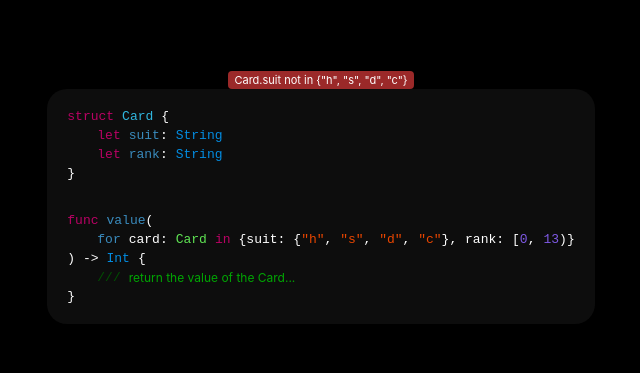
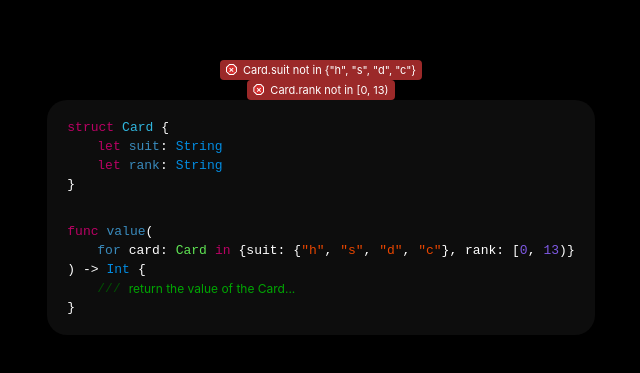
Before and after one commit to bmeikle56/premium-swift, a React (Create React App) app: page / in a window 1280 px wide. Shown: the part 203-576 px from the top of the page, without its empty margins (319-959 px from the left). Built offline with nearby package versions, Linux system fonts and the light colour scheme.

Commit message:
Add errors

```diff
--- /dev/null
+++ b/src/cmp/Error.js
@@ -0,0 +1,61 @@
+function Stop({
+  size = 11,
+  border = 1,
+  fill = "#d32f2f",
+  borderColor = "#ffffff",
+}) {
+  const polygon = "polygon(30% 0%, 70% 0%, 100% 30%, 100% 70%, 70% 100%, 30% 100%, 0% 70%, 0% 30%)"
+
+  return (
+    <div style={{ position: "relative", width: size, height: size }}>
+      {/* Outer (border) */}
+      <div
+        style={{
+          position: "absolute",
+          inset: 0,
+          background: borderColor,
+          clipPath: polygon,
+        }}
+      />
+      {/* Inner (fill) */}
+      <div
+        style={{
+          position: "absolute",
+          top: border,
+          left: border,
+          width: size - 2 * border,
+          height: size - 2 * border,
+          background: fill,
+          clipPath: polygon,
+          display: "flex",
+          alignItems: "center",
+          justifyContent: "center",
+          userSelect: "none",
+        }}
+      >
+        <span
+          style={{
+            color: "#fff",
+            fontSize: size * 0.78,
+            fontWeight: 600,
+            marginBottom: 1,
+            lineHeight: 1,
+          }}
+        >
+          ×
+        </span>
+      </div>
+    </div>
+  )
+}
+
+function Error({ txt }) {
+  return (
+    <div style={{background: 'rgba(155, 41, 41, 1)', borderRadius: 4, fontSize: 11, display: 'flex', alignItems: 'center', justifyContent: 'center', padding: '0 0 0 6px'}}>
+      <Stop/>
+      <p style={{color: 'white', margin: 0, padding: '3px 6px 3px 6px'}}>{txt}</p>
+    </div>
+  )
+}
+
+export default Error
--- a/src/cmp/Stop.js
+++ /dev/null
@@ -1,29 +0,0 @@
-function Stop() {
-  return (
-    <div
-      style={{
-        width: "100px",
-        height: "100px",
-        background: "#d32f2f",
-        border: "6px solid white",
-        clipPath: "polygon(30% 0%, 70% 0%, 100% 30%, 100% 70%, 70% 100%, 30% 100%, 0% 70%, 0% 30%)",
-        display: "flex",
-        alignItems: "center",
-        justifyContent: "center"
-      }}
-    >
-      <span
-        style={{
-          color: "white",
-          fontSize: "48px",
-          fontWeight: "bold",
-          lineHeight: 1
-        }}
-      >
-        ×
-      </span>
-    </div>
-  )
-}
-
-export default Stop
--- a/src/pages/home.js
+++ b/src/pages/home.js
@@ -1,5 +1,5 @@
 import { motion } from 'framer-motion'
-import Stop from '../cmp/Stop'
+import Error from '../cmp/Error'
 
 let palette = {
   white: 'rgb(255,255,255)',
@@ -21,10 +21,8 @@ function Home() {
     animate={{ opacity: 1 }}
     transition={{ delay: 1.2, duration: 2.0 }}
     >
-      <div style={{background: 'rgba(155, 41, 41, 1)', borderRadius: 4, fontSize: 11}}>
-        <p style={{color: 'white', margin: 0, padding: '2px 6px 2px 6px'}}>{'Card.suit not in {"h", "s", "d", "c"}'}</p>
-        {/* <p style={{color: 'white', margin: 0, padding: '2px 6px 2px 6px'}}>{'Card.rank not in [0, 13)'}</p> */}
-      </div>
+      <Error txt={'Card.suit not in {"h", "s", "d", "c"}'}/>
+      <Error txt={'Card.rank not in [0, 13)'}/>
       <div style={{background: 'rgb(13,13,13)', padding: 20, borderRadius: 20, display: 'flex', flexDirection: 'column', gap: 4}}>
         <div style={{display: 'flex'}}>
           <pre style={{color: palette.pink, display: 'inline', padding: 0, margin: 0}}>struct</pre>
```
